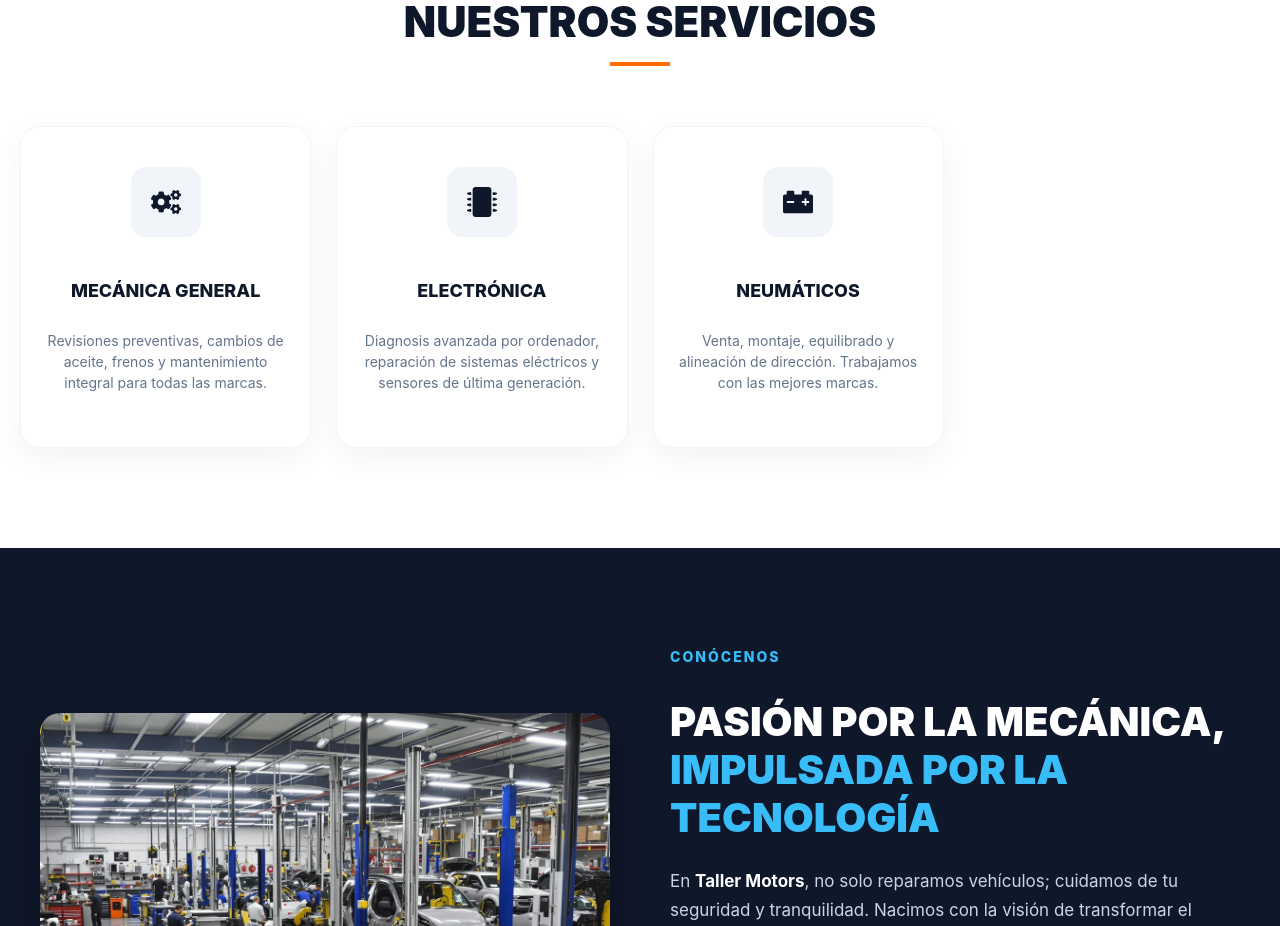
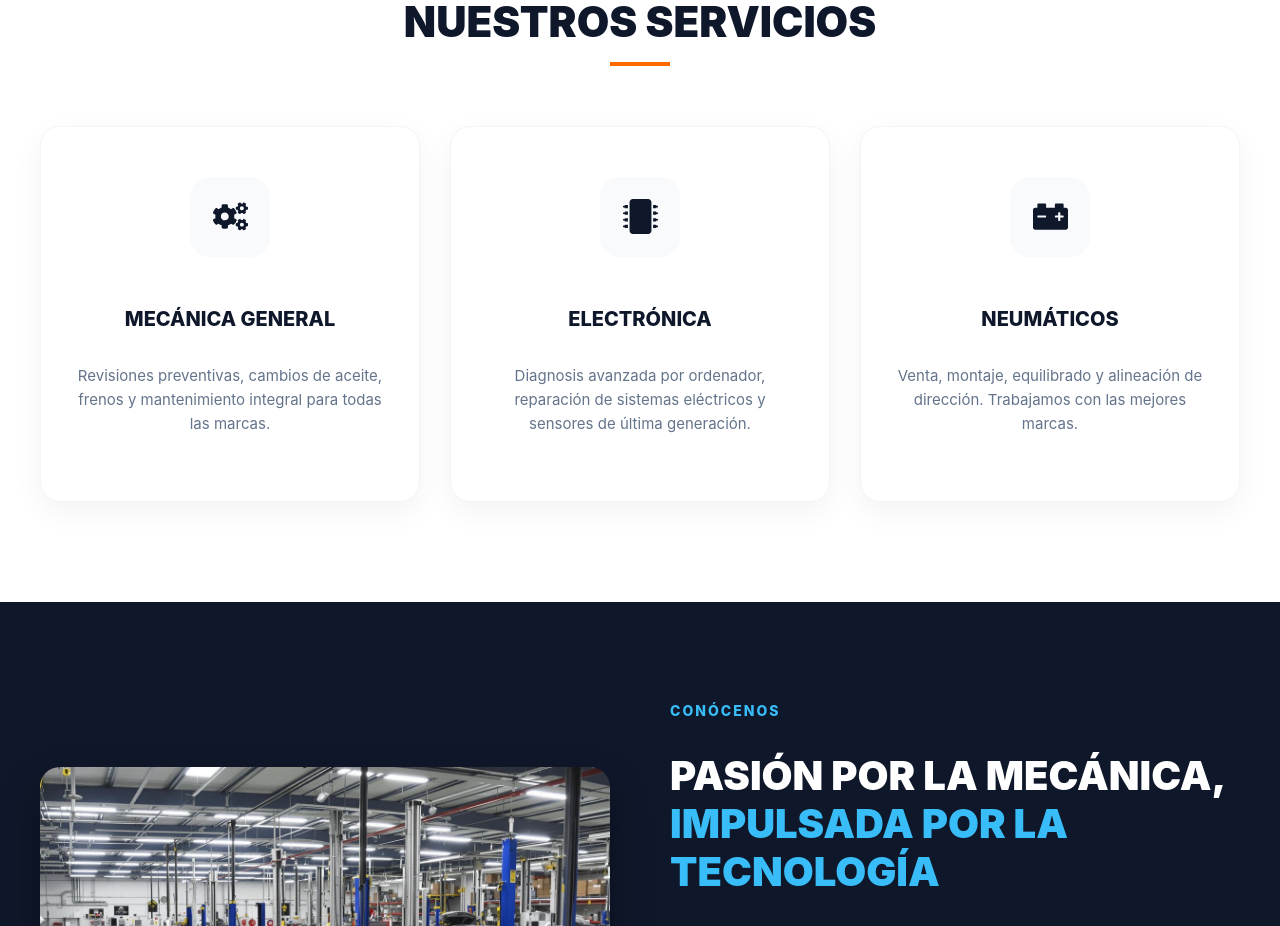
Before and after one commit to alfonso964/taller-proyecto-intermodular, a React (Vite) app: page / in a window 1280 px wide. Shown: the part 940-1866 px from the top of the page. Built offline with nearby package versions, Linux system fonts and the light colour scheme; no server answers.

Commit message:
añadido ajuste movil

```diff
--- a/src/styles/Servicios.css
+++ b/src/styles/Servicios.css
@@ -34,9 +34,10 @@
 
 .servicios-grid {
   display: grid;
-  grid-template-columns: repeat(4, minmax(0, 1fr));
-  gap: 25px;
-  max-width: 1300px;
+  /* CAMBIADO: De 4 a 3 para que se ajusten tus especialidades */
+  grid-template-columns: repeat(3, 1fr);
+  gap: 30px;
+  max-width: 1200px; /* Ajustado para que 3 tarjetas no queden excesivamente anchas */
   margin: 0 auto;
   width: 100%;
   box-sizing: border-box;
@@ -44,7 +45,7 @@
 
 .servicio-tarjeta {
   background: #ffffff;
-  padding: 40px 20px;
+  padding: 50px 30px; /* Un poco más de aire interno */
   border-radius: 20px;
   box-shadow: 0 10px 30px rgba(0, 0, 0, 0.05);
   transition: all 0.3s ease;
@@ -59,47 +60,47 @@
 .servicio-tarjeta:hover {
   transform: translateY(-10px);
   box-shadow: 0 20px 40px rgba(0, 0, 0, 0.1);
-  border-color: #38bdf8;
+  border-color: #ff6b00; /* Cambiado a naranja para ser fiel a tu marca */
 }
 
 .servicio-icono-contenedor {
-  width: 70px;
-  height: 70px;
-  background-color: #f1f5f9;
-  border-radius: 15px;
+  width: 80px;
+  height: 80px;
+  background-color: #f8fafc;
+  border-radius: 20px;
   display: flex;
   align-items: center;
   justify-content: center;
-  font-size: 30px;
+  font-size: 35px;
   color: #0f172a;
-  margin-bottom: 25px;
+  margin-bottom: 30px;
+  transition: all 0.3s ease;
 }
 
 .servicio-tarjeta:hover .servicio-icono-contenedor {
-  background-color: #38bdf8;
-  color: white;
+  background-color: #0f172a; /* Oscuro al hacer hover para contraste */
+  color: #ffffff;
 }
 
 .servicio-tarjeta h3 {
-  font-size: 18px;
+  font-size: 20px;
   font-weight: 800;
   color: #0f172a;
-  margin-bottom: 15px;
+  margin-bottom: 18px;
   text-transform: uppercase;
 }
 
 .servicio-tarjeta p {
-  font-size: 14px;
+  font-size: 15px;
   color: #64748b;
-  line-height: 1.5;
+  line-height: 1.6;
 }
 
-
-@media (max-width: 1200px) {
+/* RESPONSIVE */
+@media (max-width: 1024px) {
   .servicios-grid {
     grid-template-columns: repeat(2, 1fr);
-    max-width: 900px;
-    gap: 20px;
+    max-width: 800px;
   }
 }
 
@@ -109,7 +110,7 @@
   }
   .servicios-grid {
     grid-template-columns: 1fr;
-    max-width: 400px;
+    max-width: 450px;
   }
   .servicios-seccion {
     padding: 60px 20px;
```
